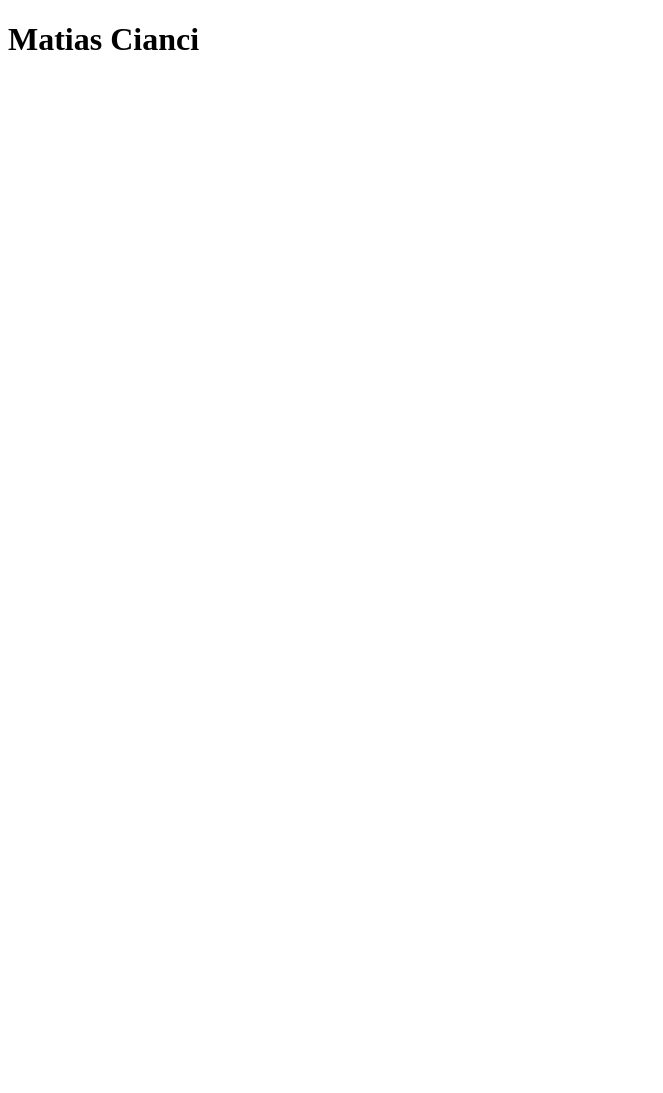
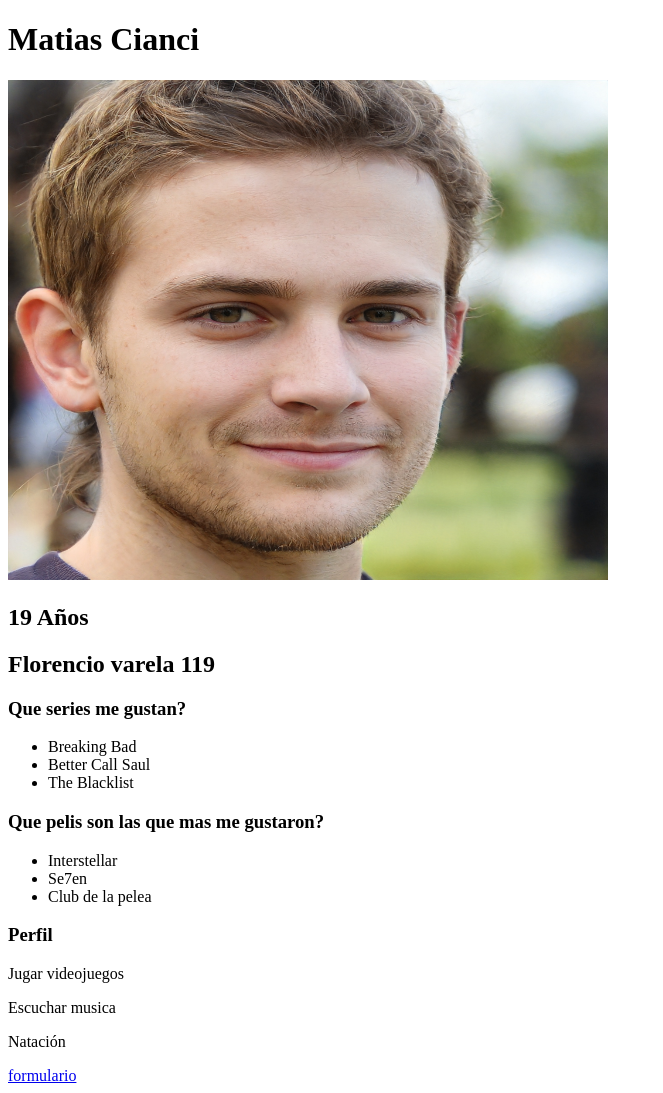
Before and after one commit to MatiasCianci/Tarea-Modulo-1-Unidad-3, a plain HTML site: page index.html in a window 1280 px wide. Shown: the whole page, without its empty margins (0-663 px from the left). Before the commit the page ends 800 px from the top, so only its background shows below. Drawn offline with Linux system fonts and the light colour scheme.

Commit message:
Tarea actualizada

```diff
--- a/index.html
+++ b/index.html
@@ -8,5 +8,25 @@
 </head>
 <body>
     <h1>Matias Cianci</h1>
+    <img src="imagenesunidad3/image.jpeg" width="600" height="500" alt="mi imagen">
+    <h2>19 Años</h2>
+    <h2>Florencio varela 119</h2>
+    <h3>Que series me gustan?</h3>
+    <ul>
+        <li>Breaking Bad</li>
+        <li>Better Call Saul</li>
+        <li>The Blacklist</li>
+    </ul>
+    <h3>Que pelis son las que mas me gustaron?</h3>
+    <ul>
+        <li>Interstellar</li>
+        <li>Se7en </li>
+        <li>Club de la pelea</li>
+    </ul>
+    <h3>Perfil</h3>
+    <p>Jugar videojuegos</p>
+    <p>Escuchar musica</p>
+    <p>Natación</p>
+    <a href="file:///C:/Users/MyL/Desktop/Tareas%20Diplomatura/Modulo%201/Unidad%203/formulario.html" target="_blank">formulario</a>
 </body>
 </html>
```
Also changed, not shown: formulario.html (added, +16 -0 lines), Imagenesunidad3/image.jpeg (added).
